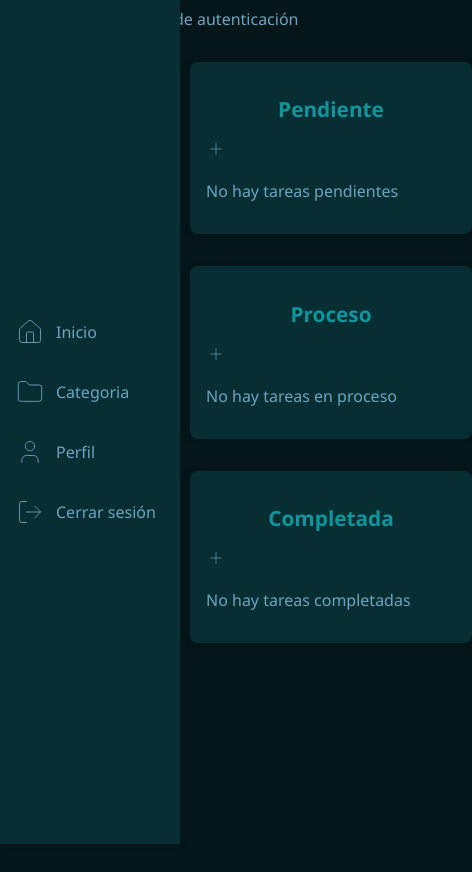
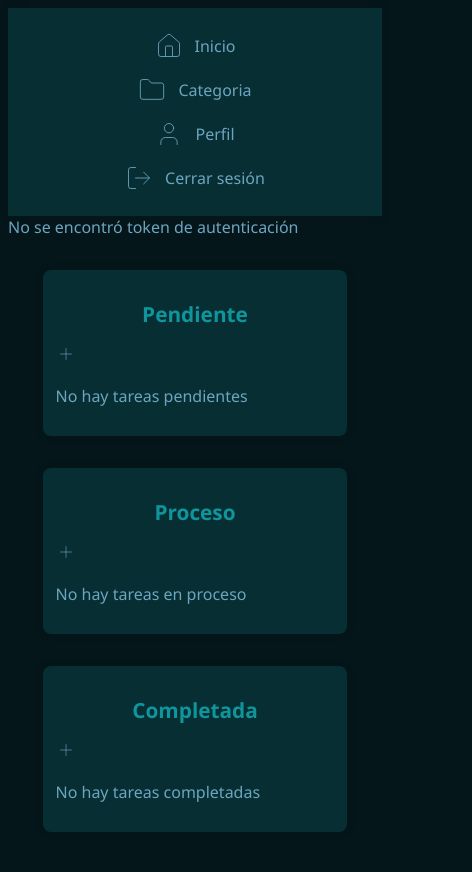
Before and after one commit to Mahia07/Proyecto-Final-Enyoi, a React (Vite) app in the folder Frontend/react/: page /Home in a window 390 px wide. Shown: the whole page, 472 px wide, since content can reach past the window. Before the commit the page ends 844 px from the top, so only its background shows below. Built offline with nearby package versions, Linux system fonts and the light colour scheme.

Commit message:
Codigo corregido

```diff
--- a/Frontend/react/src/Api/api.js
+++ b/Frontend/react/src/Api/api.js
@@ -137,7 +137,7 @@ export const updateTask = async ({ taskId, title, description, status, dateLimit
       body: JSON.stringify({
         title,
         description,
-        status: status === "proceso" ? "en-progreso" : status,
+        status,
         dateLimit,
         categoryId
       }),
--- a/Frontend/react/src/App.jsx
+++ b/Frontend/react/src/App.jsx
@@ -1,5 +1,5 @@
 import React from "react";
-import { BrowserRouter, Routes, Route, Router } from "react-router-dom";
+import { BrowserRouter, Routes, Route, useLocation } from "react-router-dom";
 import RegisterForm from "./Components/Register/Register";
 import SideBar from "./Components/navBar/navBar";
 import LoginForm from "./Components/Login/Login";
@@ -10,22 +10,38 @@ import ForgotPasswordForm from "./Components/forgotPassword/forgotPasswordForm";
 import ResetPassword from "./Components/forgotPassword/forgotPassword";
 import "./index.css";
 
+
+const AppRoutes = () => {
+  const location = useLocation();
+
+
+  const hideSideBarRoutes = ["/", "/login", "/register", "/forgotpassword"];
+  const isResetPassword = location.pathname.startsWith("/reset-password");
+
+  const shouldHideSideBar = hideSideBarRoutes.includes(location.pathname.toLowerCase()) || isResetPassword;
+
+  return (
+    <>
+      {!shouldHideSideBar && <SideBar />}
+      <Routes>
+        <Route index element={<LoginForm />} />
+        <Route path="/reset-password/:token" element={<ResetPassword />} />
+        <Route path="/Home" element={<Tasks />} />
+        <Route path="/ForgotPassword" element={<ForgotPasswordForm />} />
+        <Route path="/Register" element={<RegisterForm />} />
+        <Route path="/Login" element={<LoginForm />} />
+        <Route path="/Category" element={<Category />} />
+        <Route path="/Profile" element={<Profile />} />
+      </Routes>
+    </>
+  );
+};
+
 function App() {
   return (
-      <BrowserRouter>
-      <SideBar/>
-        <Routes>
-          <Route index element={< LoginForm/>} />
-          <Route path="/reset-password/:token" element={<ResetPassword/>}/>
-        <Route path="/Home" index element={<Tasks />} />
-        <Route path="/ForgotPassword" element={<ForgotPasswordForm/>}/>
-          <Route path="/Register" element={<RegisterForm />} />
-          <Route path="/Login" element={<LoginForm />} />
-          <Route path="/Category" element={<Category/>}/>
-          <Route path="/Profile" element={<Profile/>}/>
-        </Routes>
-      </BrowserRouter>
-
+    <BrowserRouter>
+      <AppRoutes />
+    </BrowserRouter>
   );
 }
 
--- a/Frontend/react/src/Components/Categories/Solution.jsx
+++ b/Frontend/react/src/Components/Categories/Solution.jsx
@@ -27,12 +27,12 @@ const Category = () => {
     actions: false
   });
 
-  // Obtener categorías al cargar el componente
+
   useEffect(() => {
     if (token) {
       fetchCategories();
     } else {
-      setMessage({ text: "No se encontró token de autenticación", type: "error" });
+      setMessage({ text: "", type: "error" });
     }
   }, [token]);
 
--- a/Frontend/react/src/Components/Login/Login.jsx
+++ b/Frontend/react/src/Components/Login/Login.jsx
@@ -35,6 +35,11 @@ const LoginForm = () => {
   };
 
   return (
+    <>
+    <button id="menuToggle" className="hamburger">
+  ☰
+</button>
+
     <div className="formContainer">
       <form onSubmit={handleSubmit} className="form">
         <h2 className="formTitle">Iniciar Sesión</h2>
@@ -77,6 +82,7 @@ const LoginForm = () => {
         </p>
       </form>
     </div>
+    </>
   );
 };
 
--- a/Frontend/react/src/Components/Register/Register.jsx
+++ b/Frontend/react/src/Components/Register/Register.jsx
@@ -21,7 +21,7 @@ const RegisterForm = () => {
     e.preventDefault();
     setError(null);
     setSuccess(false);
-    navigate('/Home')
+    navigate('/login')
 
     try {
       await register(formData);
--- a/Frontend/react/src/Components/tasks/Tasks.jsx
+++ b/Frontend/react/src/Components/tasks/Tasks.jsx
@@ -109,14 +109,9 @@ const handleSaveTask = async (taskData) => {
           token: token
         };
 
-        const createdTaskData = await createTask(newTask);
+         createTask(newTask);
         await fetchTasks()
 
-      setTasks(prevTasks => {
-  const updatedTasks = [...prevTasks, createdTaskData.task];
-  console.log('Tareas actualizadas:', updatedTasks);
-  return updatedTasks;
-});
       }
       setIsFormVisible(false);
       setEditingTask(null);
@@ -271,7 +266,7 @@ const handleSaveTask = async (taskData) => {
 
   return (
     <>
-      {loading && <div className="loading-indicator">Cargando...</div>}
+
       {error && <div className="error-message">{error}</div>}
 
       <DndContext
--- a/Frontend/react/src/index.css
+++ b/Frontend/react/src/index.css
@@ -609,3 +609,121 @@ button:hover {
   background-color: var(--Color2);
   color: white;
 }
+/* ==================== RESPONSIVE DESIGN ==================== */
+
+@media (max-width: 1024px) {
+  .taskContainer {
+    margin-left: 0;
+    justify-content: center;
+  }
+
+  .alert {
+    margin-left: 0;
+  }
+
+  .sideBar {
+    width: 100%;
+    height: auto;
+    flex-direction: row;
+    justify-content: space-around;
+    padding: 1rem 0;
+    position: static;
+  }
+
+  .sideBarNav ul {
+    flex-direction: row;
+    justify-content: space-around;
+    width: 100%;
+  }
+.icon {
+    display: none;
+  }
+  .liSidebar {
+    padding: 0.5rem;
+  }
+
+  .kanban-board {
+    padding: 1rem;
+    flex-direction: column;
+    align-items: center;
+  }
+
+  .kanban-columns {
+    flex-direction: column;
+    width: 100%;
+    align-items: center;
+  }
+
+  .kanbanColumn {
+    width: 90%;
+    max-width: 400px;
+  }
+
+  .task-form-container {
+    margin: 1rem;
+  }
+
+  .profile-container {
+    margin: 2rem 1rem;
+  }
+}
+
+@media (max-width: 600px) {
+  .formContainer {
+    padding: 1rem;
+  }
+.icon {
+    display: none;
+  }
+  .form {
+    padding: 1.5rem;
+    max-width: 100%;
+  }
+
+  .submitButton {
+    padding: 0.6rem;
+  }
+
+  .formText {
+    font-size: 0.9rem;
+  }
+
+  .sideBar {
+    flex-direction: column;
+    align-items: center;
+  }
+
+  .sideBarNav ul {
+    flex-direction: column;
+    align-items: center;
+  }
+
+  .kanban-board {
+    padding: 0.5rem;
+  }
+
+  .kanbanColumn {
+    padding: 0.8rem;
+  }
+
+  .profile-title {
+    font-size: 1.5rem;
+  }
+
+  .taskCard {
+    padding: 0.8rem;
+  }
+
+  .form-group input,
+  .form-group textarea,
+  .form-group select {
+    font-size: 0.9rem;
+  }
+
+  .btn-edit,
+  .btn-primary,
+  .btn-secondary {
+    font-size: 0.9rem;
+    padding: 0.7rem;
+  }
+}
```
Also changed, not shown: 2 other files (tests, documents, lock files or other folders).
